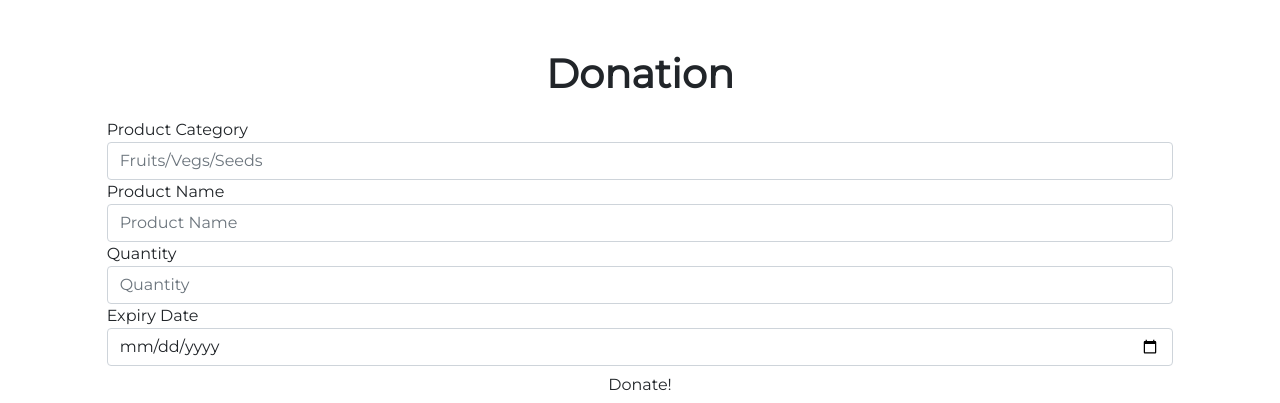
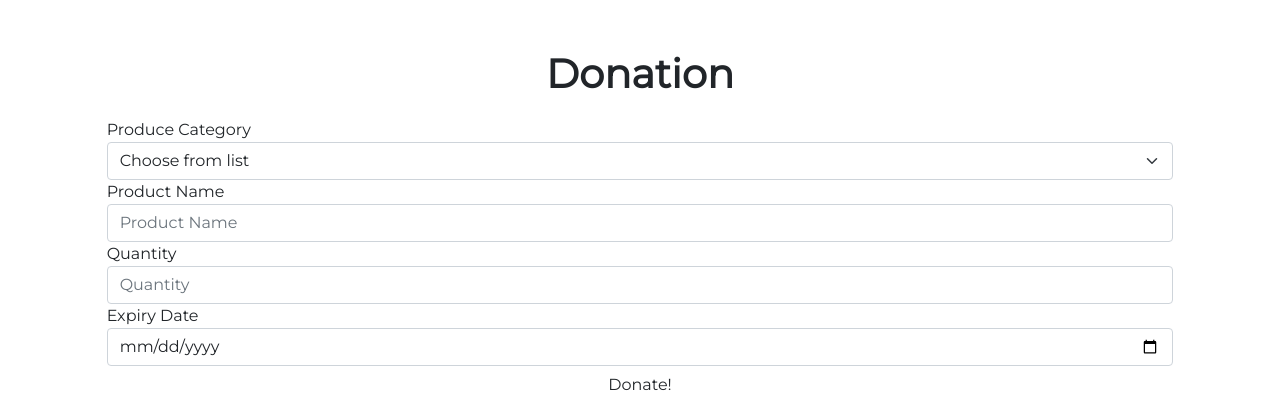
Before and after one commit to tindyc/seedlink, a Flask app: page /add_donation in a window 1280 px wide. Shown: the part 98-501 px from the top of the page. Run offline with Flask 2, Linux system fonts and the light colour scheme; data that the repository does not hold is empty; some libraries are stand-ins or nearby versions.

Commit message:
Update donation form with produce category selectors and replace product with produce

```diff
--- a/templates/add_donation.html
+++ b/templates/add_donation.html
@@ -9,9 +9,15 @@
 </div>
 <!-- Add Donation Form-->
 <form method="POST" action="" class="col-10 offset-1">
+
     <div class="form-group">
-        <label for="product_category">Product Category</label>
-        <input type="text" class="form-control" id="product_category" name="product_category" placeholder="Fruits/Vegs/Seeds" required>
+        <label for="product_category">Produce Category</label>
+        <select class="form-select" aria-label="Produce Category">
+            <option value="1">Choose from list</option>
+            <option value="2">Fruits</option>
+            <option value="3">Vegetables</option>
+            <option value="4">Seeds</option>
+          </select>
     </div>
 
     <div class="form-group">
--- a/templates/index.html
+++ b/templates/index.html
@@ -58,7 +58,7 @@
     <!-- Product Entries Column -->
     <div class="container-fluid">
         <div class="row">
-            <h1 class="text-center">Recent Products</h1>
+            <h1 class="text-center">Recent Produce</h1>
         </div>
         <div class="row">
             <!-- Product Entries Column -->
@@ -81,7 +81,7 @@
                 </div>
                 <div class="text-center">
                     <a href="{{ url_for('marketplace') }}" class="btn btn-lg btn-success mx-1 m-5">View More
-                        Products</a>
+                        Produce</a>
                 </div>
             </div>
         </div>
```
